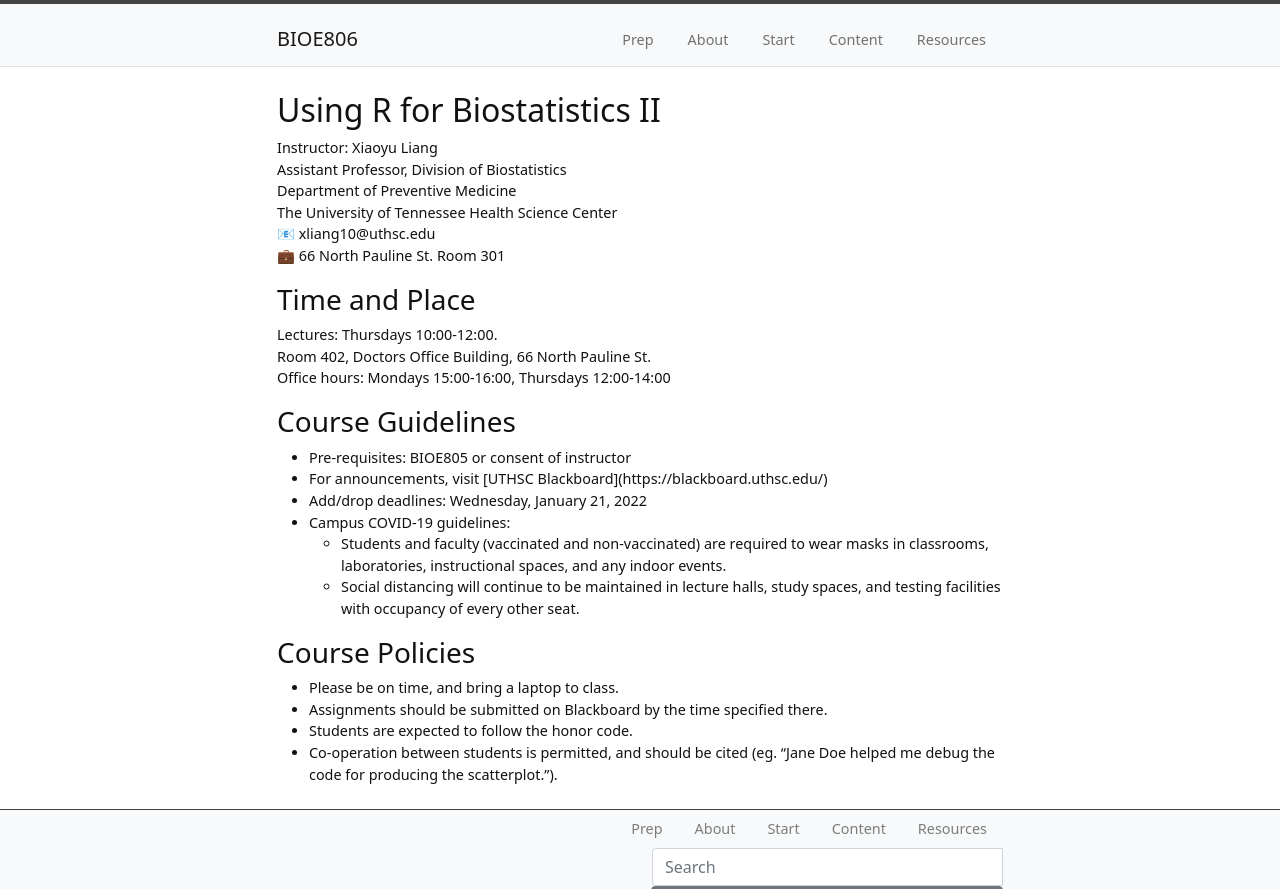
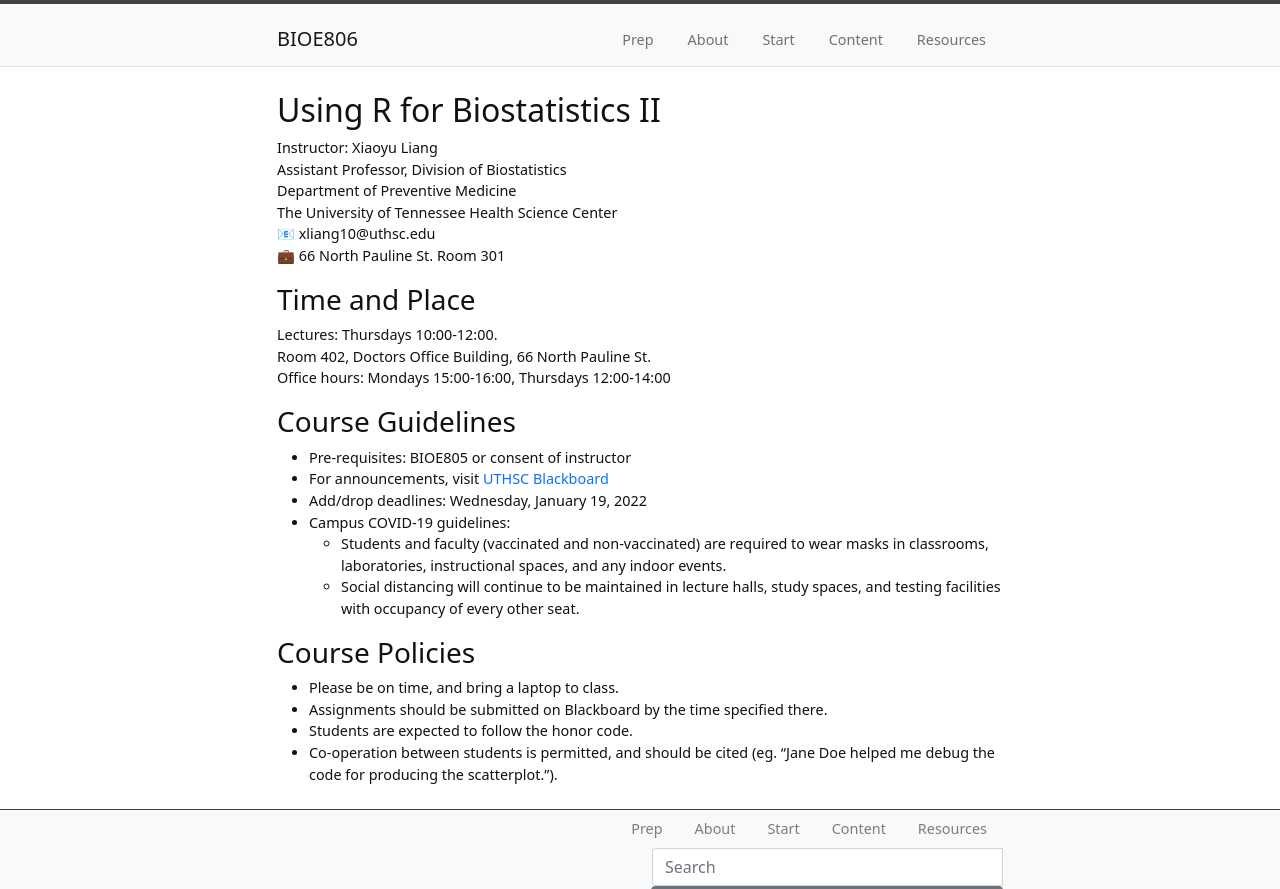
Before and after one commit to XiaoyuLiang/BIOE806-Spring2022, a Jekyll site: the page built from index.md, in a window 1280 px wide, cut to the strip 0-889 px from the top of the page. Built offline with Jekyll 4.4.1, drawn with Linux system fonts in a browser that asks for light colours.

Commit message:
Update index.md

```diff
--- a/index.md
+++ b/index.md
@@ -30,17 +30,12 @@ layout: default
 </p>
 
 ### Course Guidelines
-<ul class="roman">
- <li>Pre-requisites: BIOE805 or consent of instructor</li>
- <li>For announcements, visit [UTHSC Blackboard](https://blackboard.uthsc.edu/) </li>
- <li>Add/drop deadlines: Wednesday, January 21, 2022</li>
-  <li>Campus COVID-19 guidelines:
- <ul class="square">
-  <li>Students and faculty (vaccinated and non-vaccinated) are required to wear masks in classrooms, laboratories, instructional spaces, and any indoor events.</li>
-  <li>Social distancing will continue to be maintained in lecture halls, study spaces, and testing facilities with occupancy of every other seat.</li>
- </ul>
- </li>
-</ul>
+- Pre-requisites: BIOE805 or consent of instructor
+- For announcements, visit [UTHSC Blackboard](https://blackboard.uthsc.edu/)
+- Add/drop deadlines: Wednesday, January 19, 2022
+- Campus COVID-19 guidelines:
+  - Students and faculty (vaccinated and non-vaccinated) are required to wear masks in classrooms, laboratories, instructional spaces, and any indoor events.
+  - Social distancing will continue to be maintained in lecture halls, study spaces, and testing facilities with occupancy of every other seat.
 
 ### Course Policies
 - Please be on time, and bring a laptop to class.
```
